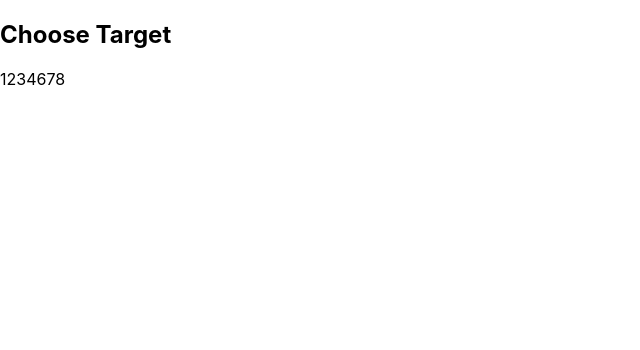
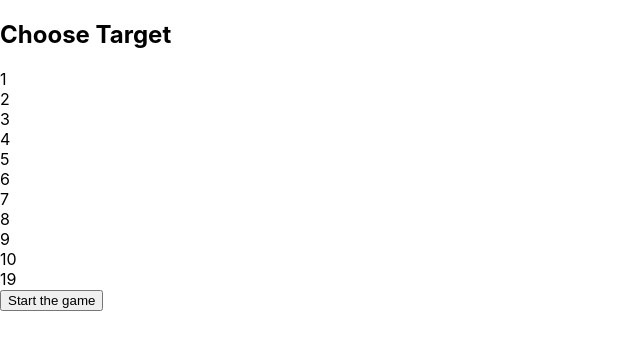
Before and after one commit to Astig-1982/darts-master-practice-2, a React (Create React App) app: page /choose-target in a window 1280 px wide. Shown: the top 350 px of the page, without its empty margins (0-640 px from the left). Built offline with nearby package versions, Linux system fonts and the light colour scheme.

Commit message:
Created the-target component

```diff
--- /dev/null
+++ b/src/components/theTarget/the-target.component.jsx
@@ -0,0 +1,20 @@
+import React from 'react';
+import { connect } from 'react-redux';
+
+import { setCurrentTarget } from '../../redux/target/target.actions';
+
+const TheTarget = ({ theTarget, setCurrentTarget }) => {
+    console.log(theTarget)
+    return(
+        <div className='target' onClick={() => setCurrentTarget(theTarget)}>{theTarget}</div>
+    );
+};
+
+const mapDispatchToProps = dispatch => ({
+    setCurrentTarget: target => dispatch(setCurrentTarget(target))
+});
+
+export default connect(
+    null,
+    mapDispatchToProps
+    )(TheTarget);
--- a/src/pages/choose-target/choose-target.component.jsx
+++ b/src/pages/choose-target/choose-target.component.jsx
@@ -1,33 +1,46 @@
 import React from 'react';
 import { Link } from 'react-router-dom';
-import { connect } from 'react-redux'
+import { connect } from 'react-redux';
+import { createStructuredSelector } from 'reselect';
+
+import './choose-target.styles.css';
+
+import { allTargets } from '../../redux/target/target.selectors';
+import { setCurrentTarget } from '../../redux/target/target.actions';
+import { selectCurrentTarget } from '../../redux/target/target.selectors';
+import TheTarget from '../../components/theTarget/the-target.component';
 
 
-import './choose-target.styles.css';
-import { setCurrentTarget } from '../../redux/target/target.actions';
 
-const chooseTarget = () => {
+const chooseTarget = ({ allTargets, currentTarget }) => {
+    console.log(allTargets)
+    console.log(currentTarget)
     return(
         <div>
             <h2>Choose Target</h2>
             <div className='targets'>
-                <span>1</span>
-                <span>2</span>
-                <span>3</span>
-                <span>4</span>
-                <span>6</span>
-                <span>7</span>
-                <span>8</span>
+                {allTargets.map((theTarget) => (
+                    <TheTarget key={theTarget} theTarget={theTarget} />
+                ))}
             </div>
+            <div>{currentTarget}</div>
+            <Link to='/game-page'>
+                <button>Start the game</button>
+            </Link>
         </div>
     );
 };
+
+const mapStateToProps = createStructuredSelector({
+    allTargets: allTargets,
+    currentTarget: selectCurrentTarget
+ });
 
 const mapDispatchToProps = dispatch => ({
     setCurrentTarget: target => dispatch(setCurrentTarget(target))
 });
 
 export default connect(
-    null,
+    mapStateToProps,
     mapDispatchToProps
     )(chooseTarget);
--- a/src/pages/game-page/game-page.component.jsx
+++ b/src/pages/game-page/game-page.component.jsx
@@ -6,6 +6,7 @@ import { createStructuredSelector } from 'reselect';
 import { selectCurrentTarget } from '../../redux/target/target.selectors';
 
 const gamePage = ({ currentTarget }) => {
+    console.log(currentTarget)
     return(
         <div>
             <h2>Target {currentTarget}</h2>
--- a/src/redux/target/target.reducer.js
+++ b/src/redux/target/target.reducer.js
@@ -1,4 +1,5 @@
 const INITIAL_STATE = {
+    allTargets: [1,2,3,4,5,6,7,8,9,10],
     currentTarget: 19
 }
 
--- a/src/redux/target/target.selectors.js
+++ b/src/redux/target/target.selectors.js
@@ -7,4 +7,12 @@ export const selectCurrentTarget = createSelector(
     target => target.currentTarget
 );
 
-export default selectCurrentTarget;
+export const allTargets = createSelector(
+    [selectTarget],
+    target => target.allTargets
+)
+
+//export const selectTheTarget = createSelector(
+//    [selectCurrentTarget],
+//    theTarget => document.querySelector(theTarget).value
+//);
```
Also changed, not shown: src/components/theTarget/the-target.styles.css (added).
